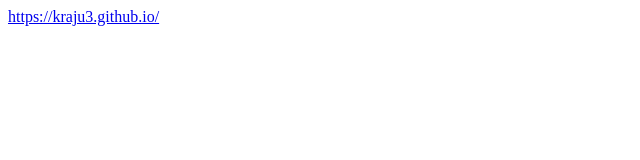
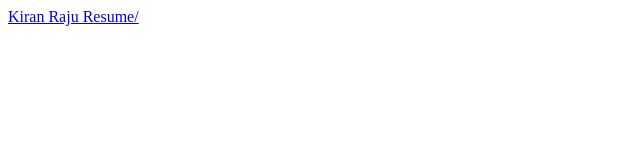
Before and after one commit to kraju3/it202spr2018, a plain HTML site: page projects/p3/index.html in a window 1280 px wide. Shown: the full height of the page, 0-640 px from the left. Drawn offline with Linux system fonts and the light colour scheme.

Commit message:
Just a minor change for project 3

```diff
--- a/projects/p3/index.html
+++ b/projects/p3/index.html
@@ -4,6 +4,6 @@
         <title> </title>
     </head>
     <body>
-    <a href="https://kraju3.github.io/">https://kraju3.github.io/</a>
+    <a href="https://kraju3.github.io/">Kiran Raju Resume/</a>
     </body>
 </html>
```
Also changed, not shown: projects/p3/background.jpg (deleted), projects/p3/benefit.png (deleted), projects/p3/harm.png (deleted), projects/p3/player.png (deleted).
